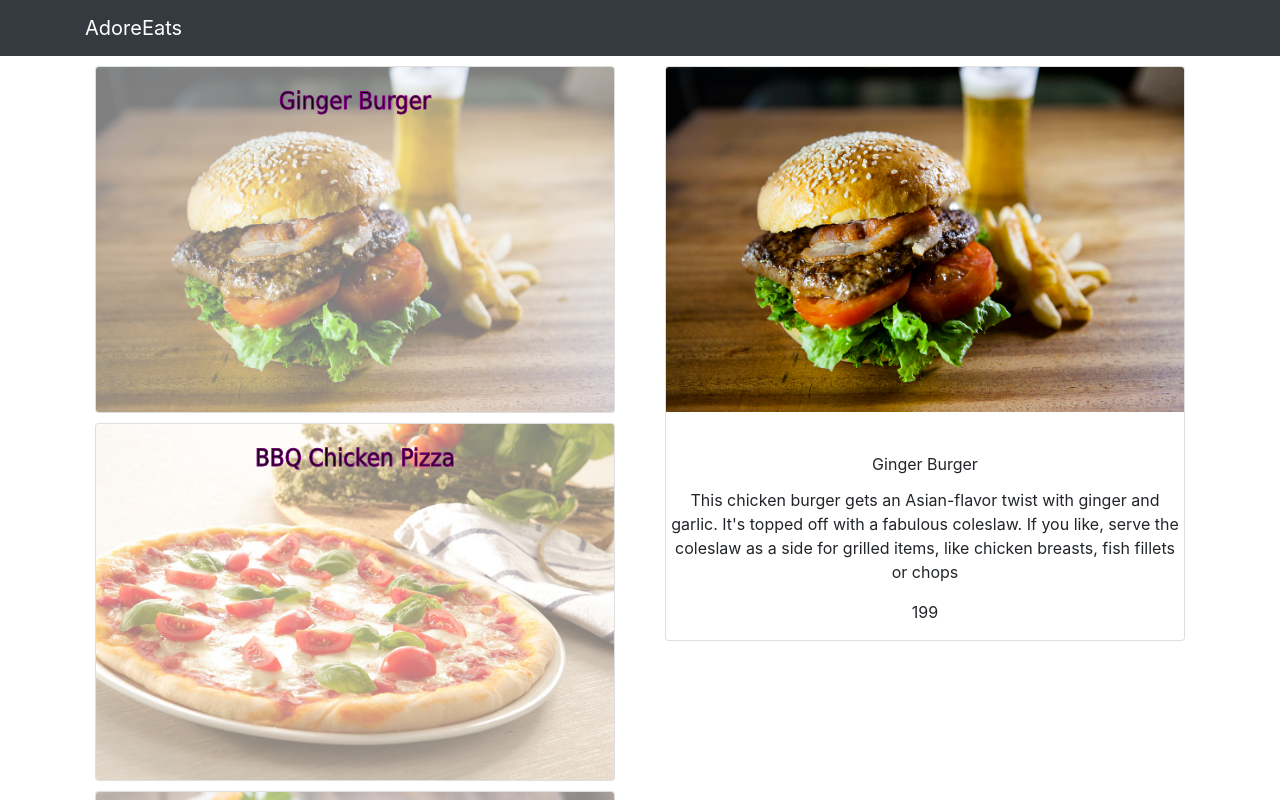
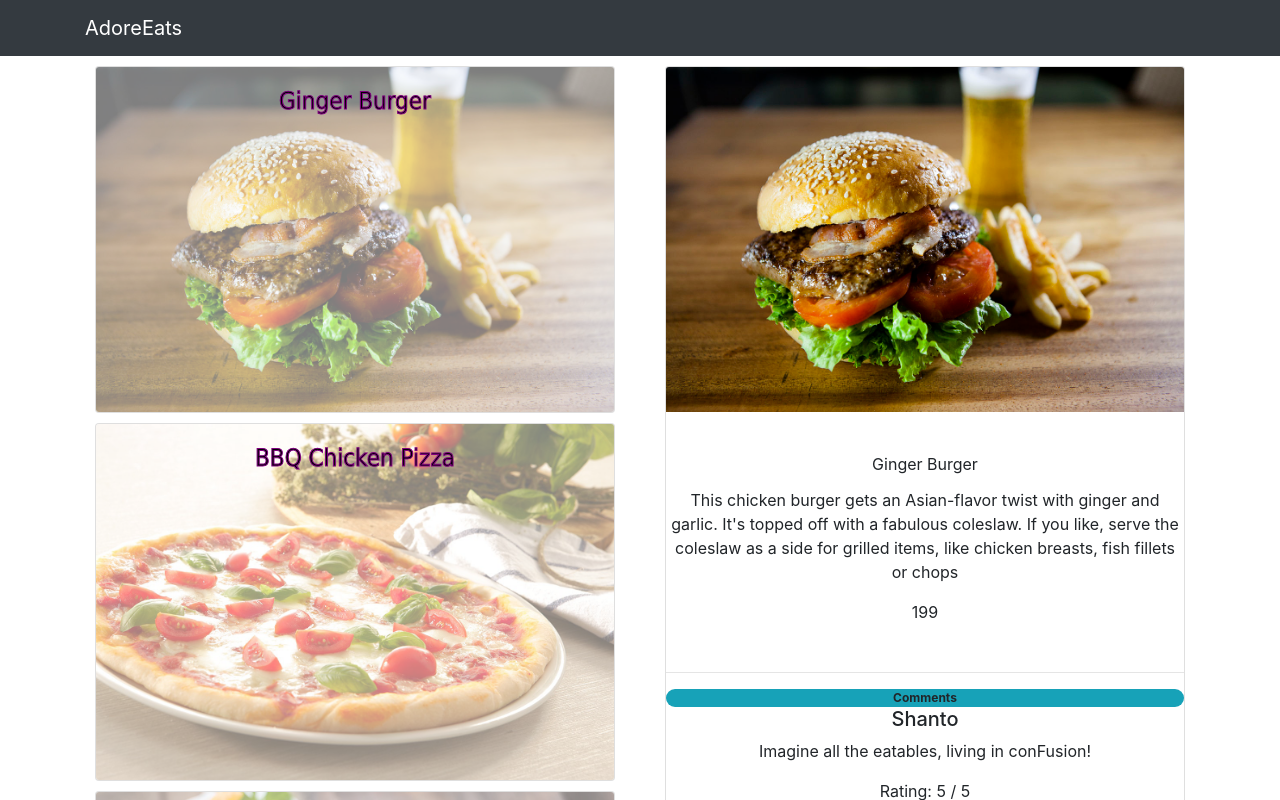
Before and after one commit to misirat/AdoreEats, a React (Create React App) app: page / in a window 1280 px wide. Both pictures are taken after a click on the element "Ginger Burger". Shown: the top 800 px of the page. Built offline with nearby package versions, Linux system fonts and the light colour scheme.

Commit message:
showed comments

```diff
--- a/src/components/body/DishDetail.js
+++ b/src/components/body/DishDetail.js
@@ -1,6 +1,6 @@
 import React from "react";
-import { Card, CardImg, CardTitle, CardText, CardBody } from "reactstrap";
-
+import { Card, CardImg, CardTitle, CardText, CardBody, Badge } from "reactstrap";
+import LoadComments from "./LoadComments";
 
 const DishDetail = props => {
     return (
@@ -13,6 +13,11 @@ const DishDetail = props => {
                     <p>{props.dish.description}</p>
                     <p>{props.dish.price}</p>
                 </CardText>
+                <hr />
+                <Badge color="info" pill>
+                    Comments
+                </Badge>
+                <LoadComments comments={props.dish.comments} />
             </Card>
 
         </div>
--- /dev/null
+++ b/src/components/body/LoadComments.js
@@ -0,0 +1,23 @@
+import React from "react";
+import dateFormat from "dateformat";
+
+const LoadComments = props => {
+    return (
+
+        props.comments.map(item => {
+            return (
+                <div key={item.id}>
+                    <h5>{item.author}</h5>
+                    <p>{item.comment}</p>
+                    <p>Rating: {item.rating} / 5</p>
+                    <p>Commented on {dateFormat(item.date, 'dddd, mmmm dS. yyyy, h:MM TT')}</p>
+                    <hr />
+                </div>
+            );
+
+        })
+
+    );
+}
+
+export default LoadComments;
```
